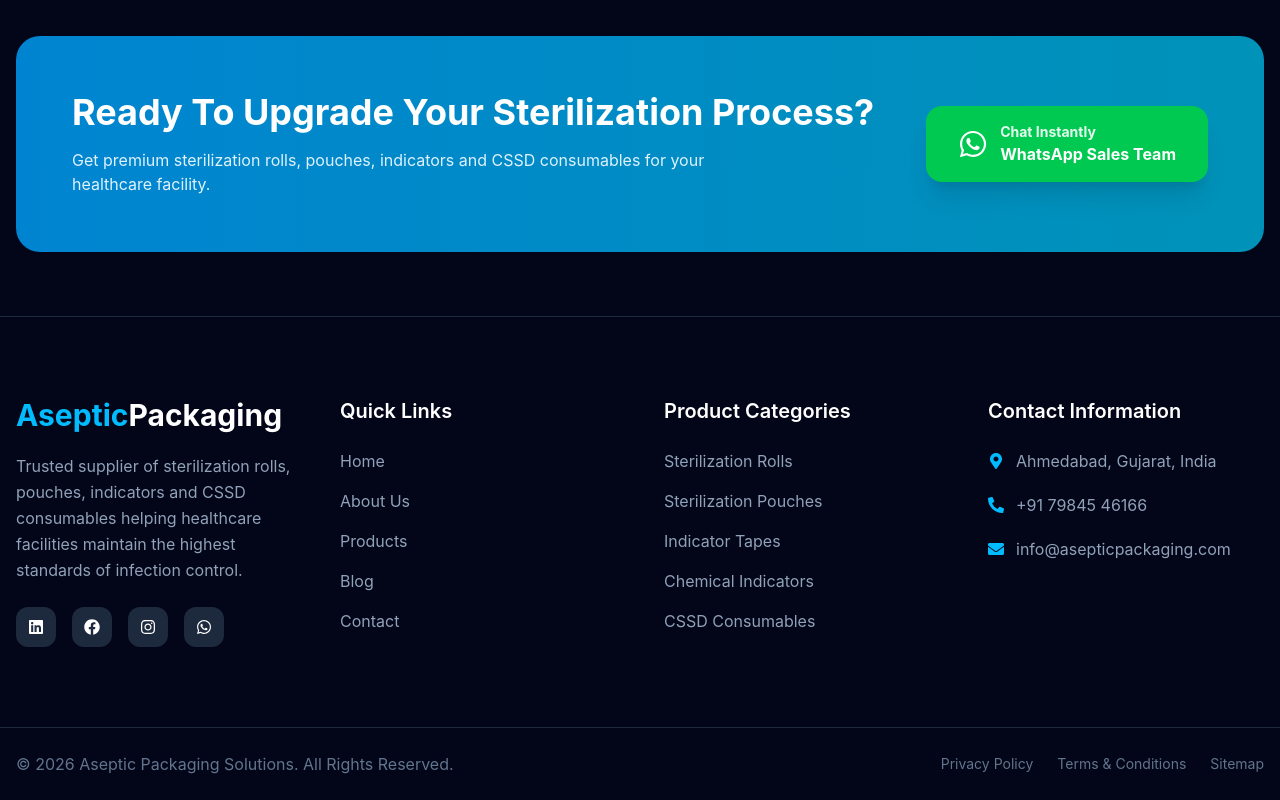
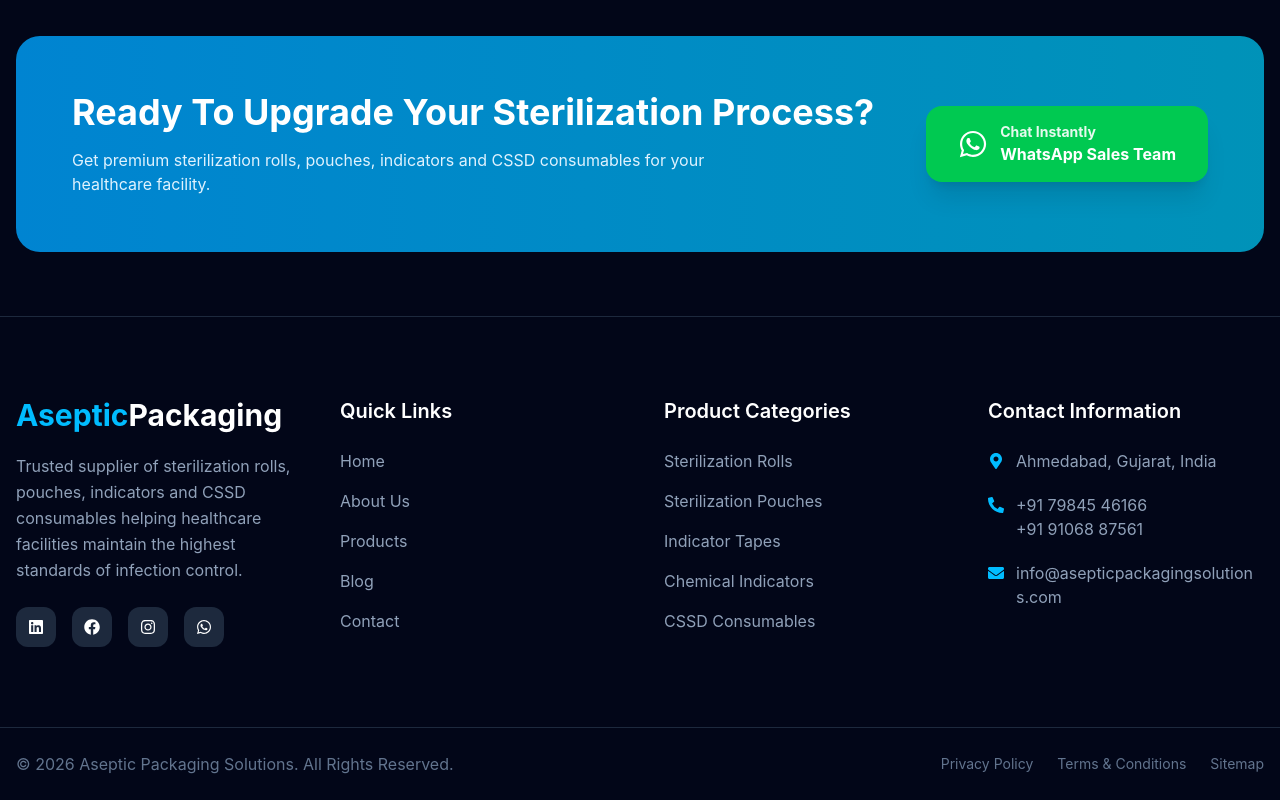
Before and after one commit to 798454/Asepticpack, a React (Vite) app: page / in a window 1280 px wide. Shown: the part 3896-4696 px from the top of the page. Built offline with nearby package versions, Linux system fonts and the light colour scheme.

Commit message:
Fix asset paths for Vite production build

```diff
--- a/src/components/Footer.jsx
+++ b/src/components/Footer.jsx
@@ -210,32 +210,51 @@
 
           {/* Contact */}
           <div>
-
   <h4 className="text-xl font-semibold mb-6">
     Contact Information
   </h4>
 
   <div className="space-y-5 text-slate-400">
 
+    {/* Address */}
     <div className="flex gap-3 items-start">
-                <FaMapMarkerAlt className="text-sky-400 mt-1" />
+      <FaMapMarkerAlt className="text-sky-400 mt-1 flex-shrink-0" />
       <span>
         Ahmedabad, Gujarat, India
       </span>
     </div>
 
-              <div className="flex gap-3 items-center">
-                <FaPhoneAlt className="text-sky-400" />
-                <span>+91 79845 46166</span>
+    {/* Phone */}
+    <div className="flex gap-3 items-start">
+      <FaPhoneAlt className="text-sky-400 mt-1 flex-shrink-0" />
+      <div className="flex flex-col">
+        <a
+          href="tel:+917984546166"
+          className="hover:text-white transition"
+        >
+          +91 79845 46166
+        </a>
+        <a
+          href="tel:+919106887561"
+          className="hover:text-white transition"
+        >
+          +91 91068 87561
+        </a>
+      </div>
     </div>
 
-              <div className="flex gap-3 items-center">
-                <FaEnvelope className="text-sky-400" />
-                <span>info@asepticpackaging.com</span>
+    {/* Email */}
+    <div className="flex gap-3 items-start">
+      <FaEnvelope className="text-sky-400 mt-1 flex-shrink-0" />
+      <a
+        href="mailto:info@asepticpackagingsolutions.com"
+        className="break-all hover:text-white transition"
+      >
+        info@asepticpackagingsolutions.com
+      </a>
     </div>
 
   </div>
-
 </div>
 
         </div>
```
Also changed, not shown: 4 other files (tests, documents, lock files or other folders). Lines whose indentation alone changed are shown as unchanged.
